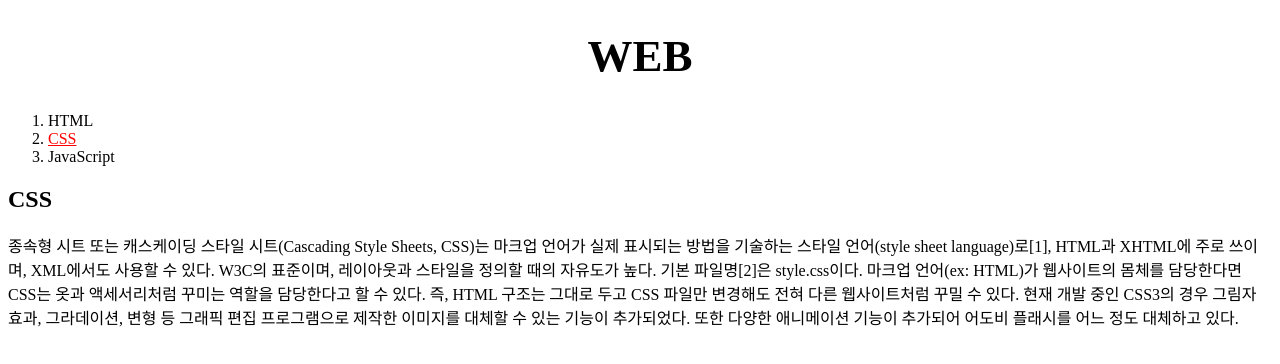
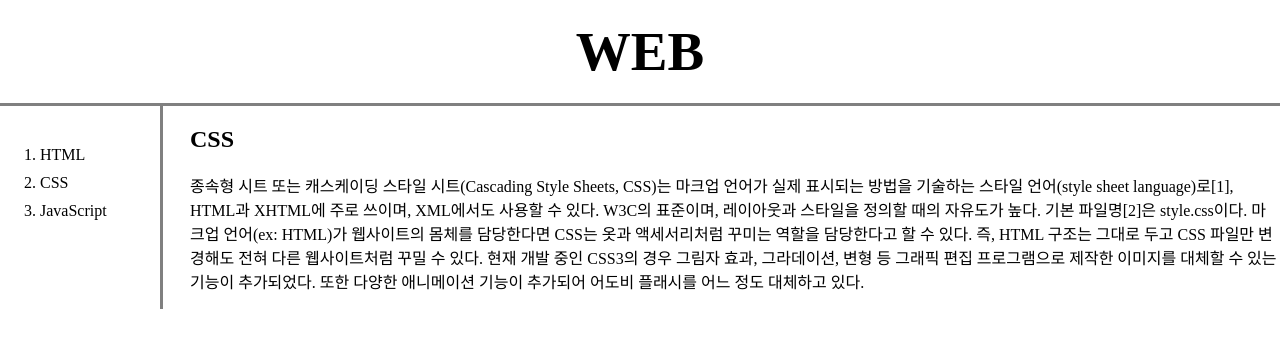
Before and after one commit to Hanalee1221/my-first-web-site, a plain HTML site: page 2.html in a window 1280 px wide. Drawn offline with Linux system fonts and the light colour scheme; a script that the page names is missing.

Commit message:
box, grid

```diff
--- a/2.html
+++ b/2.html
@@ -13,30 +13,57 @@
   gtag('config', 'G-07CCR32F22');
 </script>
   <style>
+  body{
+    margin:0;
+  }
   a {
     color:black;
     text-decoration:none;
   }
   h1 {
-    font-size:45px;
+    font-size:55px;
     text-align:center;
+    border-bottom:3px solid gray;
+    margin:0;
+    padding:20px;
+  }
+  ol {
+    border-right: 3px solid gray;
+    width:100px;
+    margin:0;
+  }
+  li{
+    margin:10px;
+  }
+  #grid {
+      display:grid;
+      grid-template-columns: 150px 1fr;
+    }
+  #grid ol {
+    padding:30px;
+  }
+  #article {
+      padding-left:40px;
   }
   </style>
-
 </head>
 <body>
   <h1><a href="index.html">WEB</a></h1>
+<div id="grid">
   <ol>
     <li><a href="1.html">HTML</a></li>
-    <li><a href="2.html" style="color:red;text-decoration:underline">CSS</a></li>
+    <li><a href="2.html">CSS</a></li>
     <li><a href="3.html">JavaScript</a></li>
   </ol>
+  <div id="article">
     <h2>CSS</h2>
     <p>종속형 시트 또는 캐스케이딩 스타일 시트(Cascading Style Sheets, CSS)는 마크업 언어가 실제 표시되는 방법을 기술하는 스타일 언어(style sheet language)로[1], HTML과 XHTML에 주로 쓰이며, XML에서도 사용할 수 있다. W3C의 표준이며, 레이아웃과 스타일을 정의할 때의 자유도가 높다.
     기본 파일명[2]은 style.css이다.
     마크업 언어(ex: HTML)가 웹사이트의 몸체를 담당한다면 CSS는 옷과 액세서리처럼 꾸미는 역할을 담당한다고 할 수 있다. 즉, HTML 구조는 그대로 두고 CSS 파일만 변경해도 전혀 다른 웹사이트처럼 꾸밀 수 있다.
     현재 개발 중인 CSS3의 경우 그림자 효과, 그라데이션, 변형 등 그래픽 편집 프로그램으로 제작한 이미지를 대체할 수 있는 기능이 추가되었다. 또한 다양한 애니메이션 기능이 추가되어 어도비 플래시를 어느 정도 대체하고 있다.
     </p>
+  </div>
+</div>
 <p>
     <div id="disqus_thread"></div>
   <script>
```
Lines whose indentation alone changed are shown as unchanged.
